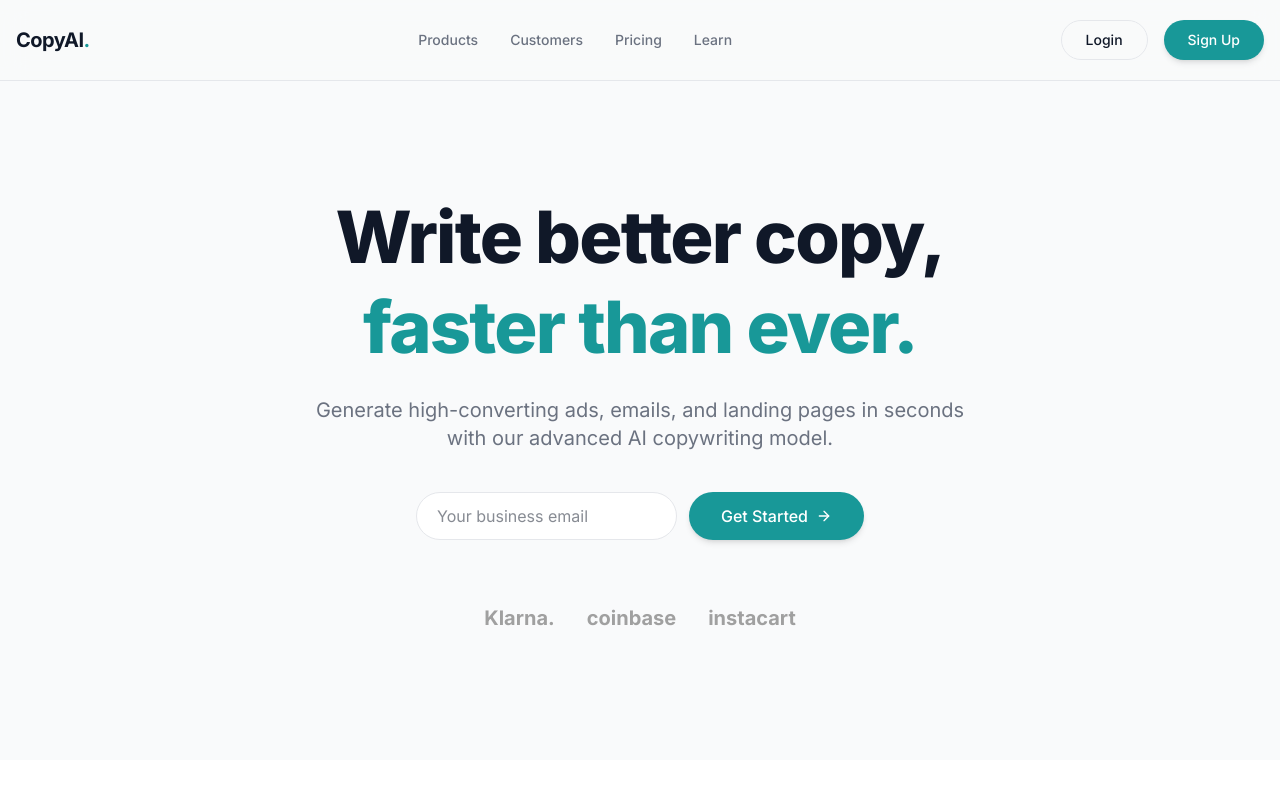
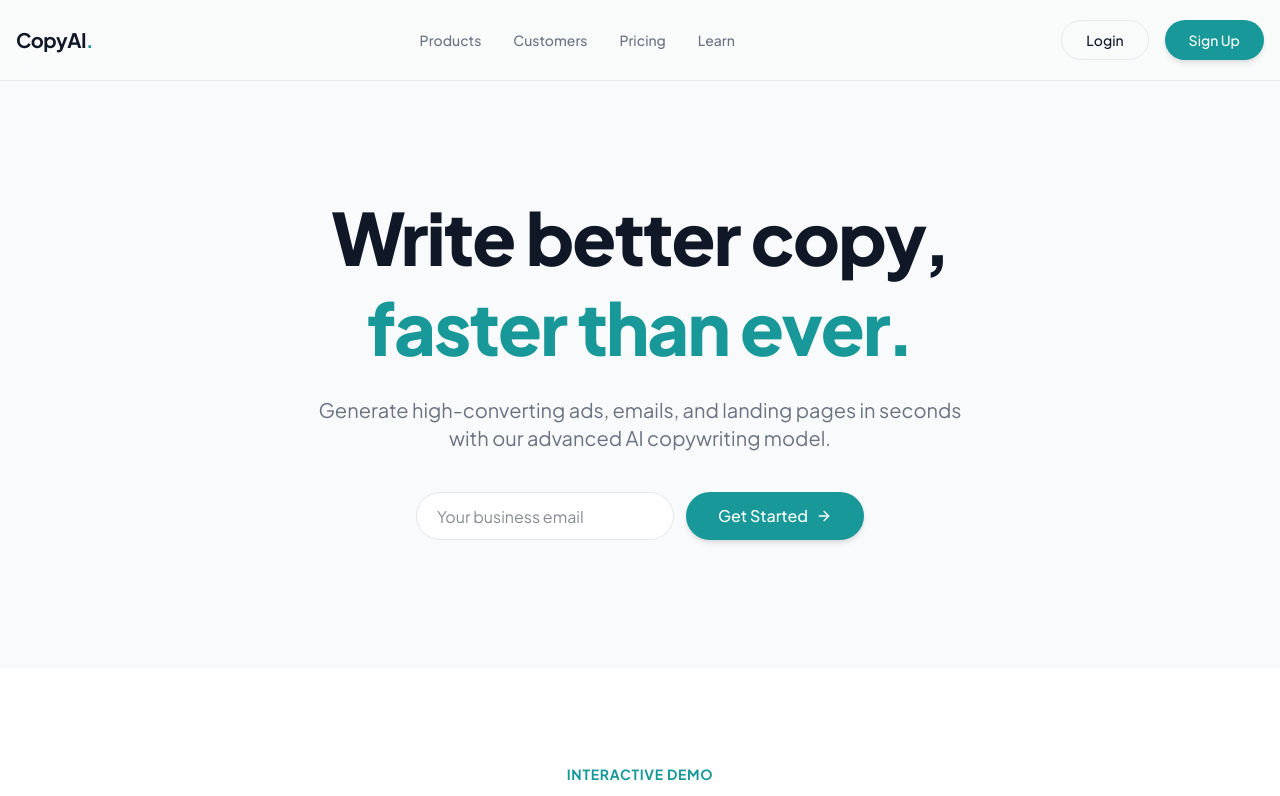
Before and after one commit to Ali-Tamerr/AI-Landing-Page-Builder, a Next.js app: page / in a window 1280 px wide. Shown: the top 796 px of the page. Built offline with nearby package versions, Linux system fonts and the light colour scheme.

Commit message:
feat: initialize project with root layout, global styles, and hero section component

```diff
--- a/app/globals.css
+++ b/app/globals.css
@@ -19,12 +19,12 @@
   --color-brand-dark: var(--dark-section);
   --color-brand-muted: var(--muted);
   --color-brand-border: var(--border);
+  --font-sans: var(--font-sans), ui-sans-serif, system-ui, sans-serif;
 }
 
 body {
   background-color: var(--background);
   color: var(--foreground);
-  font-family: var(--font-inter), sans-serif;
   overflow-x: hidden;
 }
 
--- a/app/layout.tsx
+++ b/app/layout.tsx
@@ -1,9 +1,9 @@
 import type { Metadata } from "next";
-import { Inter } from "next/font/google";
+import { Plus_Jakarta_Sans } from "next/font/google";
 import "./globals.css";
 
-const inter = Inter({
-  variable: "--font-inter",
+const font = Plus_Jakarta_Sans({
+  variable: "--font-sans",
   subsets: ["latin"],
 });
 
@@ -20,7 +20,7 @@ export default function RootLayout({
   return (
     <html
       lang="en"
-      className={`${inter.variable} h-full antialiased`}
+      className={`${font.variable} h-full antialiased`}
     >
       <body className="min-h-full flex flex-col font-sans">{children}</body>
     </html>
--- a/components/ui/Hero.tsx
+++ b/components/ui/Hero.tsx
@@ -47,17 +47,6 @@ export function Hero() {
             </Button>
           </motion.div>
 
-          <motion.div
-            initial={{ opacity: 0, y: 20 }}
-            animate={{ opacity: 1, y: 0 }}
-            transition={{ duration: 0.5, delay: 0.3 }}
-            className="mt-16 flex items-center justify-center gap-8 text-gray-400 grayscale opacity-70"
-          >
-            {/* Logos placeholder */}
-            <span className="font-bold text-xl">Klarna.</span>
-            <span className="font-bold text-xl">coinbase</span>
-            <span className="font-bold text-xl">instacart</span>
-          </motion.div>
         </div>
       </div>
     </section>
```
